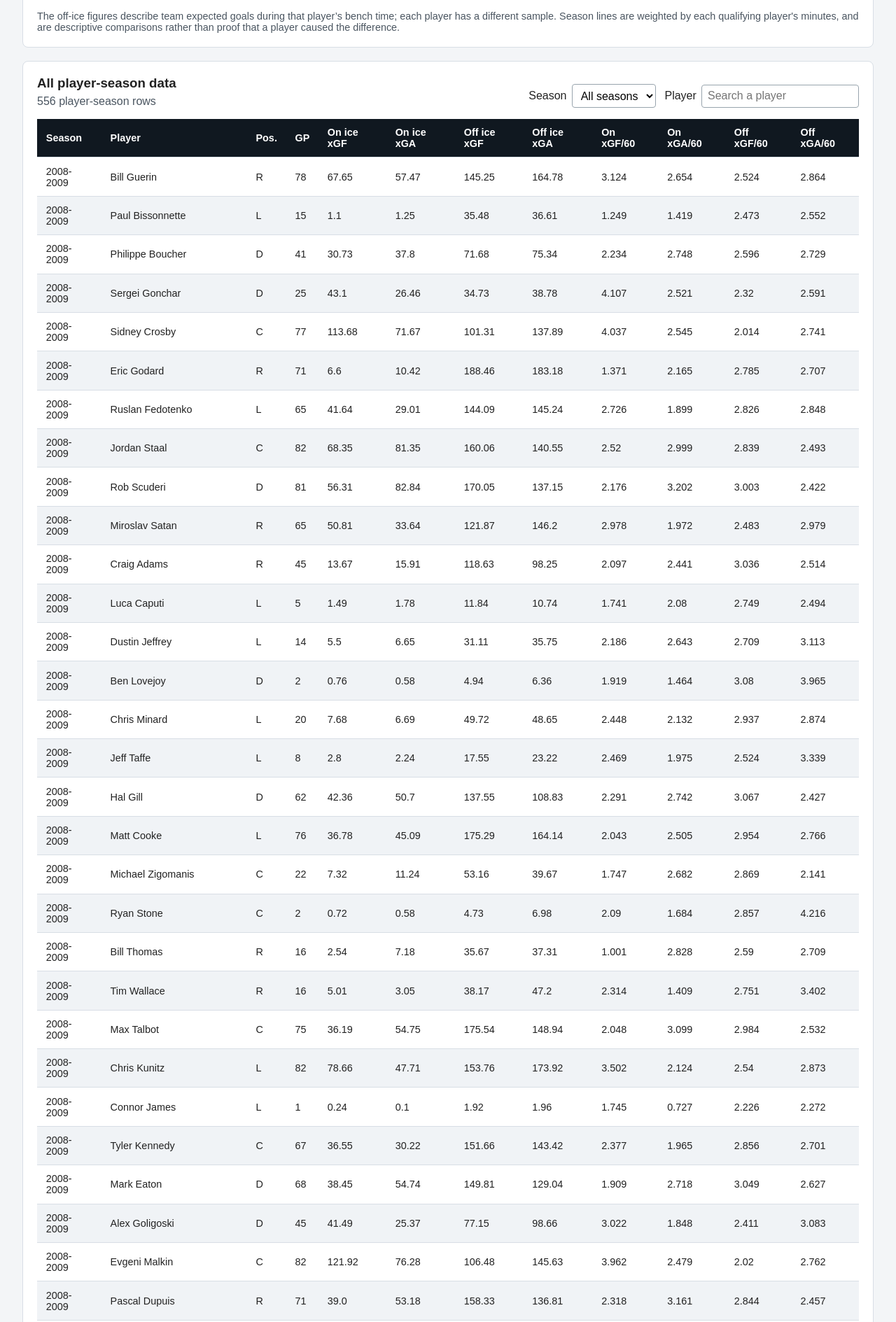
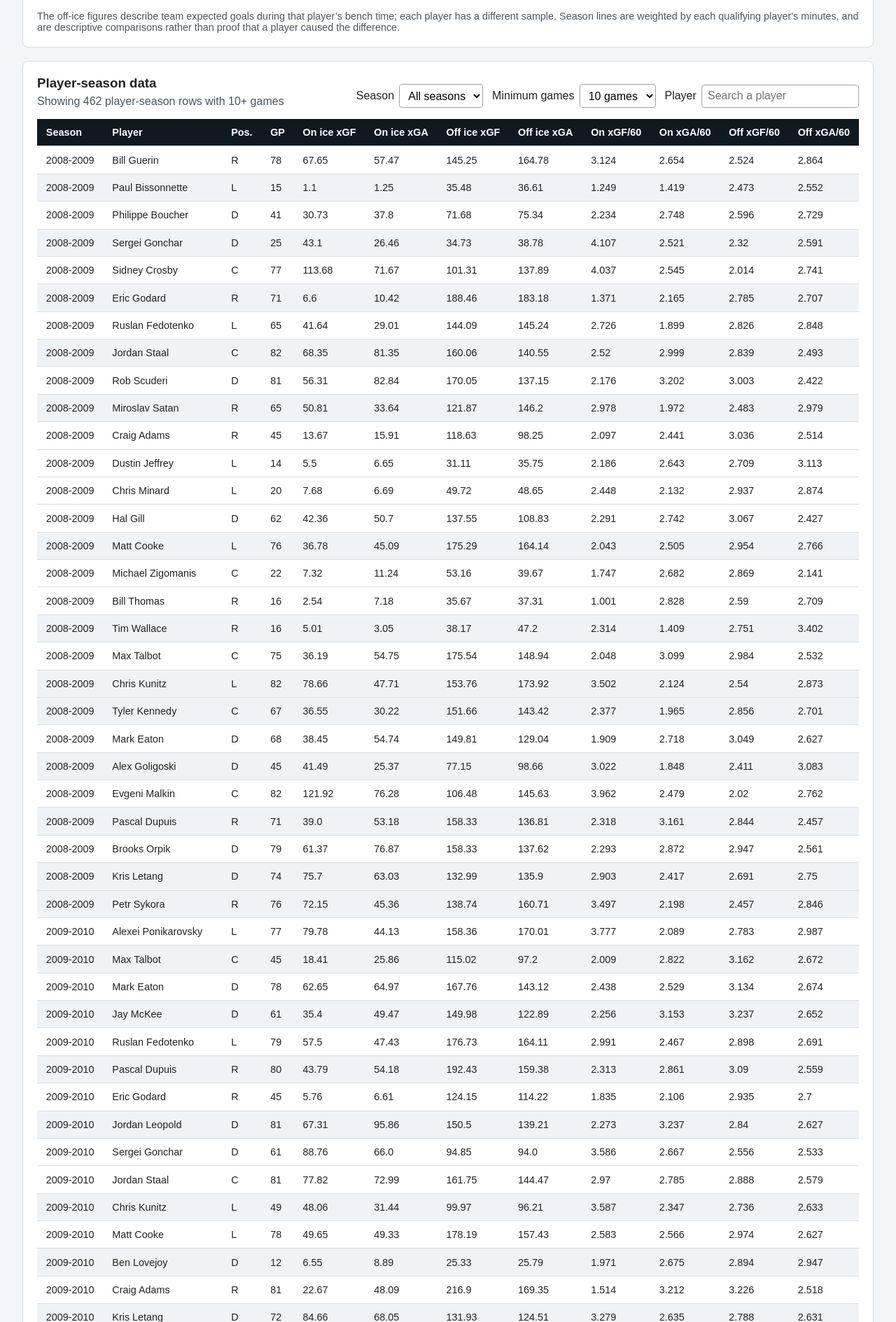
Before and after one commit to tgt53/pittsburgh-penguins-dashboard, a Flask app: page / in a window 1280 px wide. Shown: the part 704-2593 px from the top of the page at 70% size. Run offline with Flask 3, Linux system fonts and the light colour scheme.

Commit message:
Min 10 games

```diff
--- a/app/templates/on_off.html
+++ b/app/templates/on_off.html
@@ -20,12 +20,12 @@
 </section>
 
 <section class="panel" aria-labelledby="table-title">
-    <div class="section-title"><div><h3 id="table-title">All player-season data</h3><p id="row-count">556 player-season rows</p></div>
-        <div class="filters"><label>Season <select id="season-filter"><option value="">All seasons</option></select></label><label>Player <input id="player-filter" type="search" placeholder="Search a player"></label></div>
+    <div class="section-title"><div><h3 id="table-title">Player-season data</h3><p id="row-count">Showing players with 10+ games</p></div>
+        <div class="filters"><label>Season <select id="season-filter"><option value="">All seasons</option></select></label><label>Minimum games <select id="games-filter"><option value="10" selected>10 games</option><option value="20">20 games</option><option value="40">40 games</option><option value="0">Show all</option></select></label><label>Player <input id="player-filter" type="search" placeholder="Search a player"></label></div>
     </div>
     <div class="table-scroll"><table id="data-table">
         <thead><tr><th>Season</th><th>Player</th><th>Pos.</th><th>GP</th><th>On ice xGF</th><th>On ice xGA</th><th>Off ice xGF</th><th>Off ice xGA</th><th>On xGF/60</th><th>On xGA/60</th><th>Off xGF/60</th><th>Off xGA/60</th></tr></thead>
-        <tbody>{% for row in rows %}<tr data-season="{{ row['Season'] }}" data-player="{{ row['Player']|lower }}">
+        <tbody>{% for row in rows %}<tr data-season="{{ row['Season'] }}" data-player="{{ row['Player']|lower }}" data-games="{{ row['Games'] }}">
             <td>{{ row['Season'] }}</td><td>{{ row['Player'] }}</td><td>{{ row['Position'] }}</td><td>{{ row['Games'] }}</td>
             <td>{{ row['xGF on total'] }}</td><td>{{ row['xGA on total'] }}</td><td>{{ row['xGF off total'] }}</td><td>{{ row['xGA off total'] }}</td>
             <td>{{ row['xGF on per 60'] }}</td><td>{{ row['xGA on per 60'] }}</td><td>{{ row['xGF off per 60'] }}</td><td>{{ row['xGA off per 60'] }}</td>
@@ -42,15 +42,19 @@ seasons.forEach(s => seasonSelect.add(new Option(s, s)));
 function filterRows() {
   const season = seasonSelect.value;
   const query = document.getElementById('player-filter').value.toLowerCase().trim();
+  const minimumGames = Number(document.getElementById('games-filter').value);
   let visible = 0;
   document.querySelectorAll('#data-table tbody tr').forEach(tr => {
-    const show = (!season || tr.dataset.season === season) && tr.dataset.player.includes(query);
+    const show = (!season || tr.dataset.season === season) && tr.dataset.player.includes(query) && Number(tr.dataset.games) >= minimumGames;
     tr.hidden = !show; if (show) visible++;
   });
-  document.getElementById('row-count').textContent = `${visible} player-season row${visible === 1 ? '' : 's'}`;
+  const cutoffText = minimumGames ? ` with ${minimumGames}+ games` : '';
+  document.getElementById('row-count').textContent = `Showing ${visible} player-season row${visible === 1 ? '' : 's'}${cutoffText}`;
 }
 seasonSelect.addEventListener('change', filterRows);
+document.getElementById('games-filter').addEventListener('change', filterRows);
 document.getElementById('player-filter').addEventListener('input', filterRows);
+filterRows();
 function drawChart() {
   const metric = document.getElementById('metric-select').value;
   const qualified = rows.filter(r => Number(r.Games) >= 10);
```
